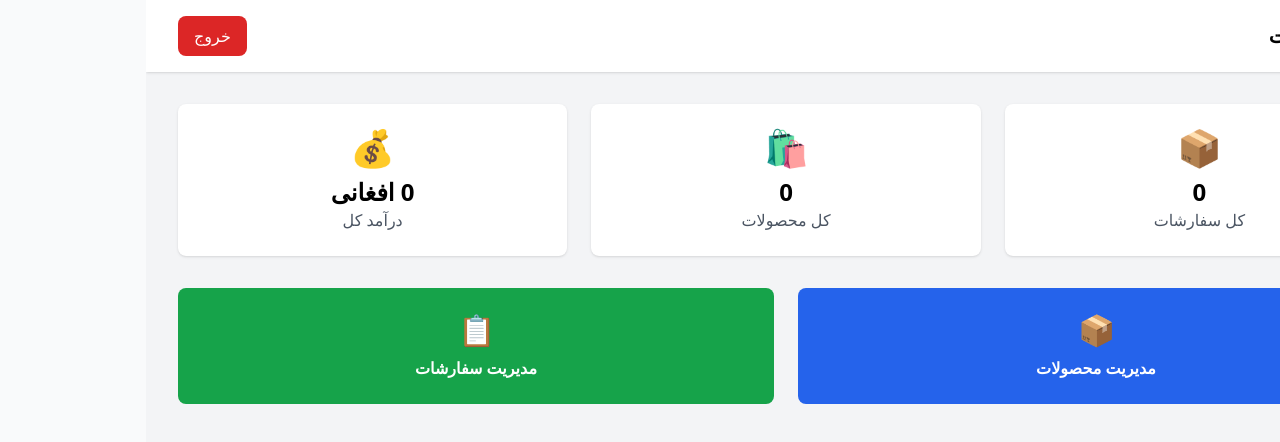
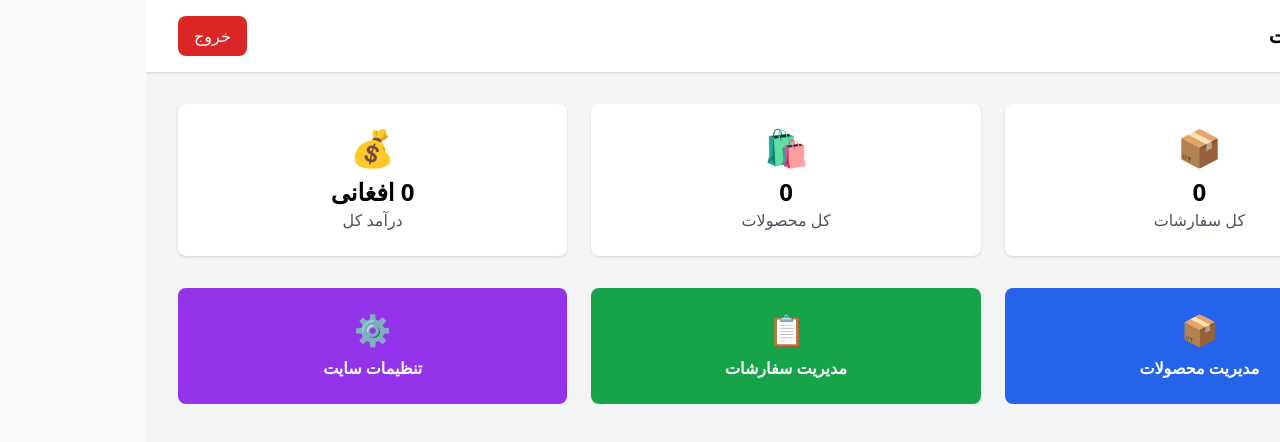
Before and after one commit to vahidh6/online-shop-frontend, a Next.js app: page /admin in a window 1280 px wide. Shown: the top 442 px of the page. Built offline with nearby package versions, Linux system fonts and the light colour scheme; no server answers; sample sign-in values are in the browser's storage.

Commit message:
Add settings link to admin panel

```diff
--- a/app/admin/page.tsx
+++ b/app/admin/page.tsx
@@ -32,13 +32,12 @@ export default function AdminDashboard() {
         headers: { 'Authorization': `Bearer ${token}` }
       });
       const orders = await ordersRes.json();
-      console.log('سفارشات دریافت شده:', orders);
 
       // دریافت محصولات
       const productsRes = await fetch(`${apiUrl}/api/products`);
       const products = await productsRes.json();
 
-      // محاسبه درآمد (فقط سفارشات تایید شده یا تحویل داده شده)
+      // محاسبه درآمد
       const revenue = orders
         .filter((order: any) => order.status === 'delivered' || order.status === 'payment_verified')
         .reduce((sum: number, order: any) => sum + order.totalAmount, 0);
@@ -81,6 +80,7 @@ export default function AdminDashboard() {
       </div>
 
       <div className="container-custom py-8">
+        {/* آمار کارت‌ها */}
         <div className="grid md:grid-cols-3 gap-6 mb-8">
           <div className="bg-white rounded-lg shadow p-6 text-center">
             <div className="text-4xl mb-2">📦</div>
@@ -99,14 +99,19 @@ export default function AdminDashboard() {
           </div>
         </div>
 
-        <div className="grid md:grid-cols-2 gap-6">
-          <Link href="/admin/products" className="bg-blue-600 text-white p-6 rounded-lg text-center hover:bg-blue-700">
+        {/* منوی مدیریت */}
+        <div className="grid md:grid-cols-3 gap-6">
+          <Link href="/admin/products" className="bg-blue-600 text-white p-6 rounded-lg text-center hover:bg-blue-700 transition">
             <div className="text-3xl mb-2">📦</div>
             <div className="font-bold">مدیریت محصولات</div>
           </Link>
-          <Link href="/admin/orders" className="bg-green-600 text-white p-6 rounded-lg text-center hover:bg-green-700">
+          <Link href="/admin/orders" className="bg-green-600 text-white p-6 rounded-lg text-center hover:bg-green-700 transition">
             <div className="text-3xl mb-2">📋</div>
             <div className="font-bold">مدیریت سفارشات</div>
+          </Link>
+          <Link href="/admin/settings" className="bg-purple-600 text-white p-6 rounded-lg text-center hover:bg-purple-700 transition">
+            <div className="text-3xl mb-2">⚙️</div>
+            <div className="font-bold">تنظیمات سایت</div>
           </Link>
         </div>
       </div>
```
